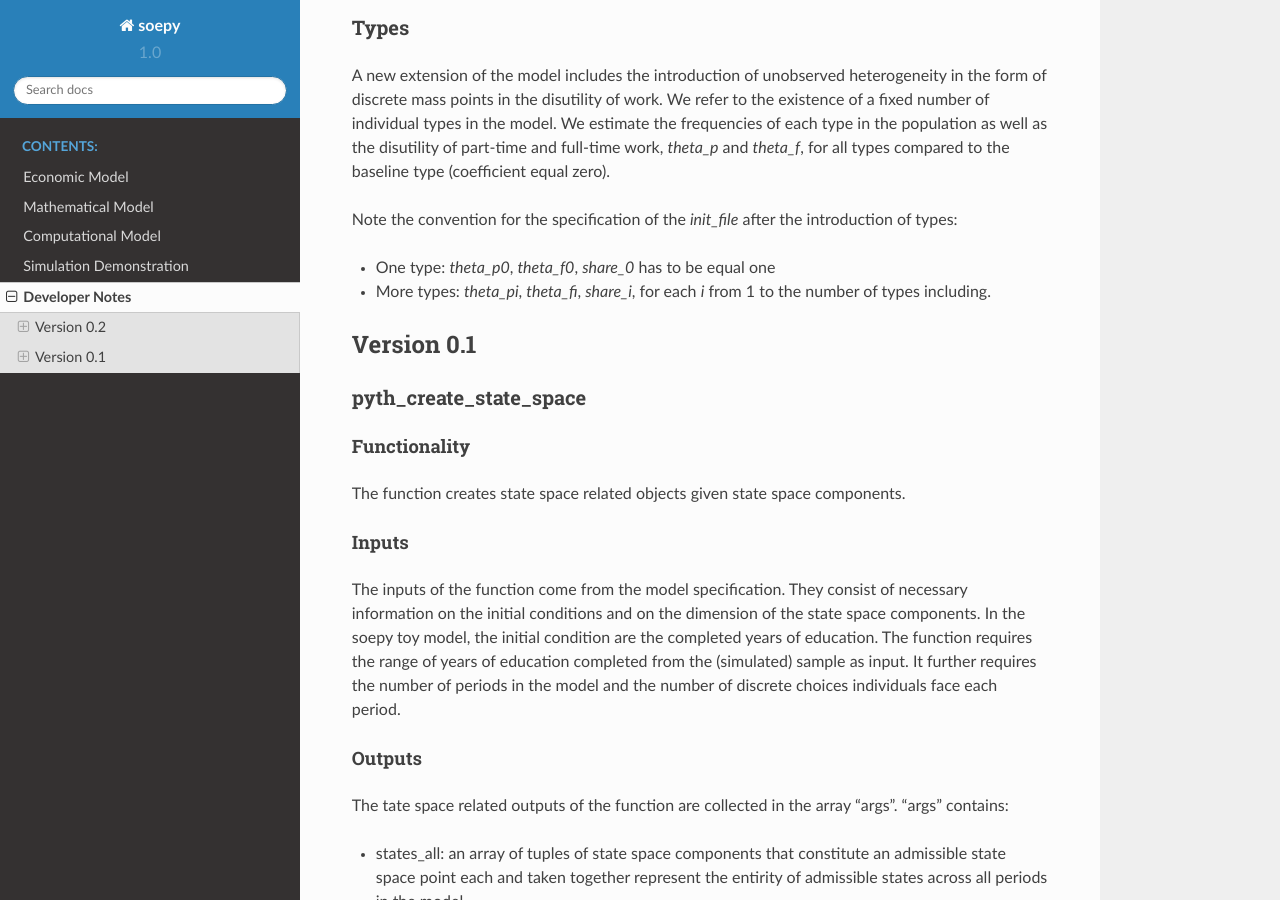
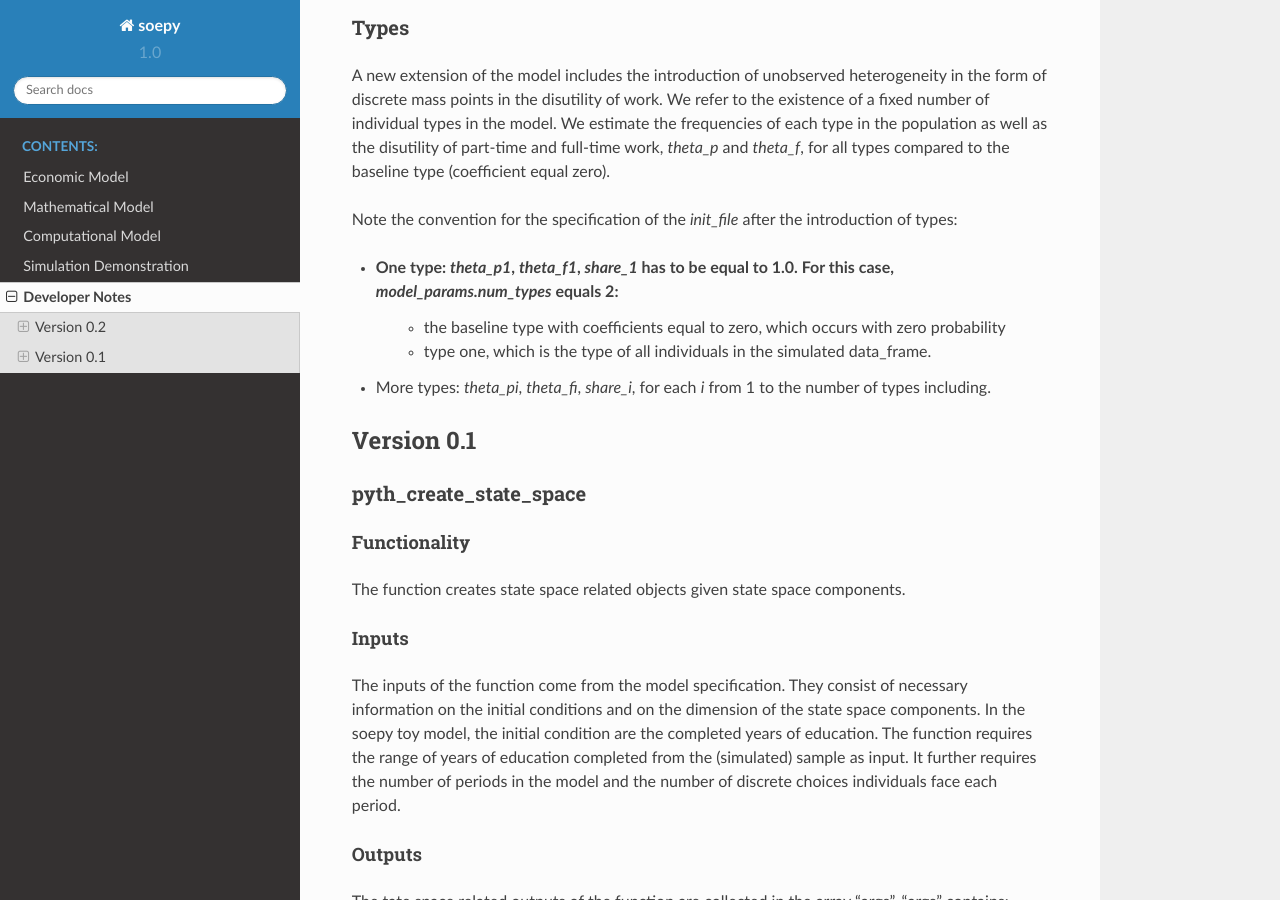
Before and after one commit to OpenSourceEconomics/soepy, a Sphinx documentation site: the page built from doc/source/developer_docs.rst, in a window 1280 px wide and 900 px high, scrolled down 322 px. Built offline with Sphinx 7.4.7 and the Read the Docs theme 2.0.0, drawn with Linux system fonts in a browser that asks for light colours.

Commit message:
Harmonized and clear indexing in case of one type.

```diff
--- a/doc/source/developer_docs.rst
+++ b/doc/source/developer_docs.rst
@@ -17,7 +17,9 @@ and `theta_f`, for all types compared to the baseline type (coefficient equal ze
 
 Note the convention for the specification of the `init_file` after the introduction of types:
 
-* One type: `theta_p0`, `theta_f0`, `share_0` has to be equal one
+* One type: `theta_p1`, `theta_f1`, `share_1` has to be equal to 1.0. For this case, `model_params.num_types` equals 2:
+    * the baseline type with coefficients equal to zero, which occurs with zero probability
+    * type one, which is the type of all individuals in the simulated data_frame.
 * More types: `theta_pi`, `theta_fi`, `share_i`, for each `i` from 1 to the number of types including.
 
 
```
Also changed, not shown: 1 other file.
